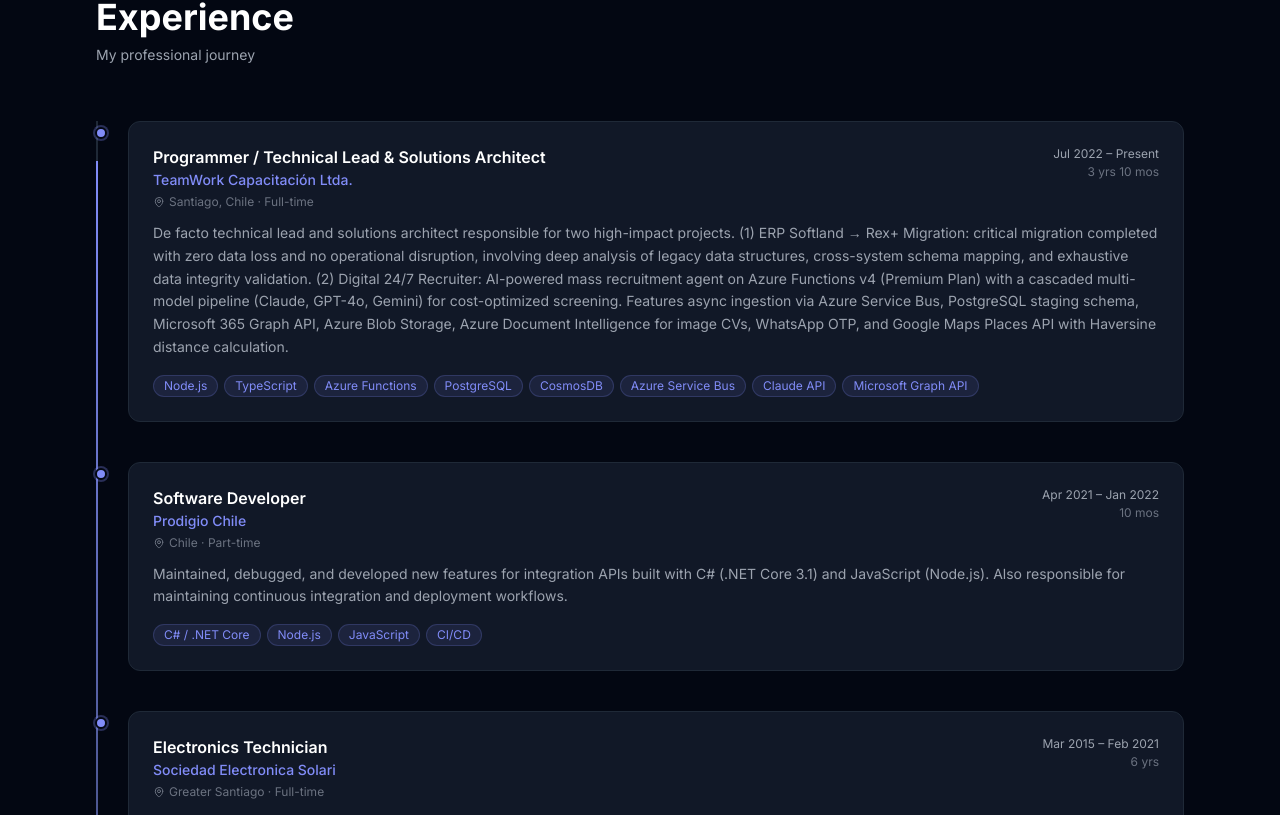
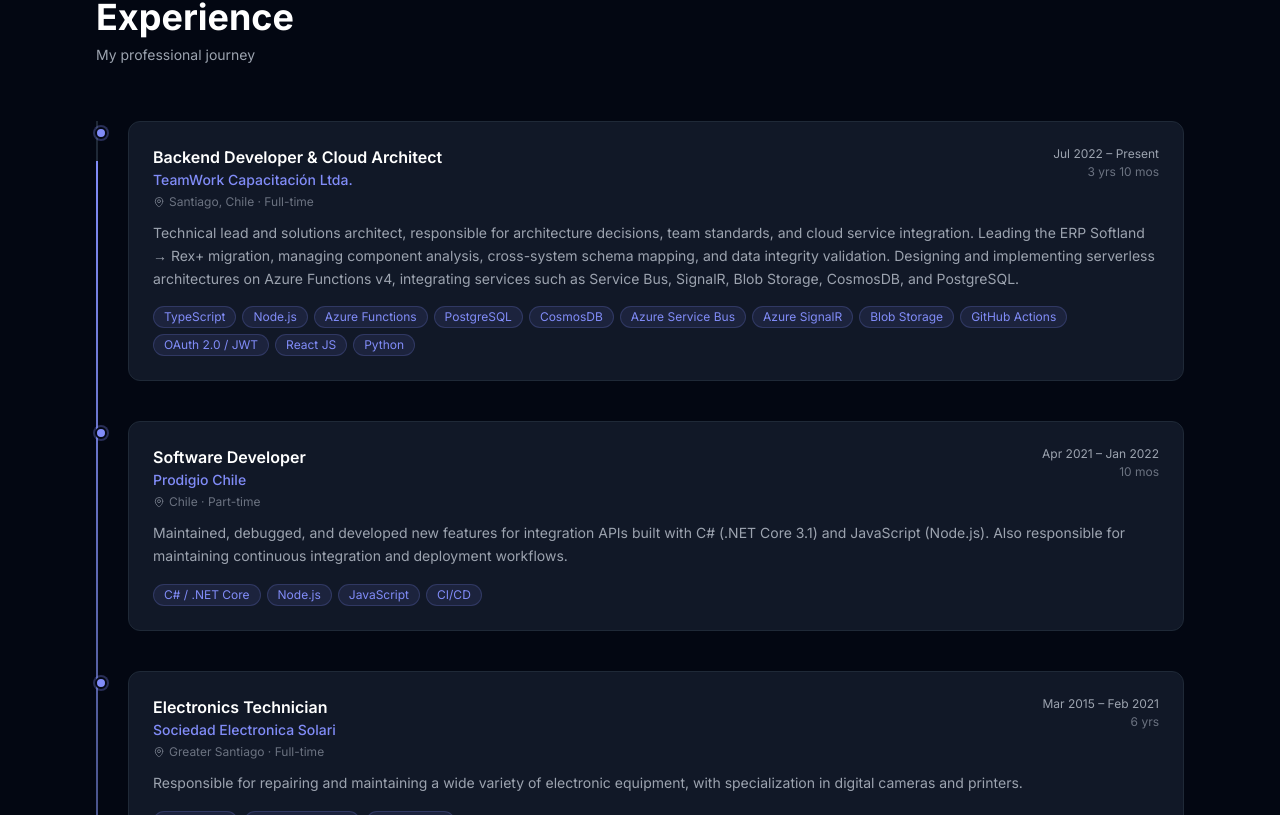
Before and after one commit to eNorese/portfolio, a Next.js app: page / in a window 1280 px wide. Shown: the part 1685-2500 px from the top of the page. Built offline with nearby package versions, Linux system fonts and the light colour scheme.

Commit message:
feat: update Projects component to support optional live and code links, enhance project item structure, and improve internationalization for job roles and project descriptions

```diff
--- a/src/i18n/en.json
+++ b/src/i18n/en.json
@@ -38,13 +38,13 @@
     "subtitle": "My professional journey",
     "jobs": [
       {
-        "role": "Programmer / Technical Lead & Solutions Architect",
+        "role": "Backend Developer & Cloud Architect",
         "company": "TeamWork Capacitación Ltda.",
         "period": "Jul 2022 – Present",
         "duration": "3 yrs 10 mos",
         "location": "Santiago, Chile · Full-time",
-        "description": "De facto technical lead and solutions architect responsible for two high-impact projects. (1) ERP Softland → Rex+ Migration: critical migration completed with zero data loss and no operational disruption, involving deep analysis of legacy data structures, cross-system schema mapping, and exhaustive data integrity validation. (2) Digital 24/7 Recruiter: AI-powered mass recruitment agent on Azure Functions v4 (Premium Plan) with a cascaded multi-model pipeline (Claude, GPT-4o, Gemini) for cost-optimized screening. Features async ingestion via Azure Service Bus, PostgreSQL staging schema, Microsoft 365 Graph API, Azure Blob Storage, Azure Document Intelligence for image CVs, WhatsApp OTP, and Google Maps Places API with Haversine distance calculation.",
-        "tags": ["Node.js", "TypeScript", "Azure Functions", "PostgreSQL", "CosmosDB", "Azure Service Bus", "Claude API", "Microsoft Graph API"]
+        "description": "Technical lead and solutions architect, responsible for architecture decisions, team standards, and cloud service integration. Leading the ERP Softland → Rex+ migration, managing component analysis, cross-system schema mapping, and data integrity validation. Designing and implementing serverless architectures on Azure Functions v4, integrating services such as Service Bus, SignalR, Blob Storage, CosmosDB, and PostgreSQL.",
+        "tags": ["TypeScript", "Node.js", "Azure Functions", "PostgreSQL", "CosmosDB", "Azure Service Bus", "Azure SignalR", "Blob Storage", "GitHub Actions", "OAuth 2.0 / JWT", "React JS", "Python"]
       },
       {
         "role": "Software Developer",
@@ -106,46 +106,50 @@
     "view_code": "Source Code",
     "items": [
       {
-        "title": "Digital 24/7 Recruiter",
-        "description": "AI-powered mass recruitment agent on Azure serverless. Cascaded multi-model pipeline (Claude, GPT-4o, Gemini) for cost-optimized screening, async ingestion via Azure Service Bus, WhatsApp OTP, Azure Document Intelligence for image CVs, and Haversine distance calculation. Built to scale to tens of thousands of applications during peak demand periods.",
-        "tags": ["TypeScript", "Azure Functions", "Claude API", "PostgreSQL", "Azure Service Bus", "Node.js"],
-        "live": "#",
-        "code": "#"
+        "title": "Relational Model",
+        "description": "Figma-like tool exclusively for visual documentation of relational database models. Allows designing schemas, defining relationships, and exporting structured documentation.",
+        "tags": ["TypeScript", "React", "Node.js"],
+        "code": "#",
+        "codeDisabled": true
       },
       {
-        "title": "ERP Migration: Softland → Rex+",
-        "description": "High-risk enterprise ERP migration completed with zero data loss and no operational disruption. Required deep analysis of legacy data structures, cross-system schema mapping, and exhaustive integrity validation across 5+ years of operational data.",
-        "tags": ["TypeScript", "Node.js", "SQL Server", "PostgreSQL", "Azure"],
-        "live": "#",
-        "code": "#"
+        "title": "EuforIA",
+        "description": "AI chat interface that integrates multiple language models (Claude, GPT-4o, Gemini) in a single platform. Allows switching between models and comparing responses in real time.",
+        "tags": ["TypeScript", "React", "Claude API", "GPT-4o", "Gemini"],
+        "code": "#",
+        "codeDisabled": true
       },
       {
-        "title": "TypeScript Password Library",
-        "description": "Static class library for password management: secure hashing, verification, random generation, and complexity evaluation. Designed as a drop-in module for Node.js backend services.",
-        "tags": ["TypeScript", "Node.js", "Security"],
-        "live": "#",
-        "code": "#"
+        "title": "Auth System",
+        "description": "Complete authentication and authorization system with OAuth 2.0, OIDC, refresh token management, session revocation, and Redis-based blacklist. Designed as a reusable module for Azure architectures.",
+        "tags": ["TypeScript", "Node.js", "Redis", "JWT", "OAuth 2.0"],
+        "code": "#",
+        "codeDisabled": true
       },
       {
-        "title": "PDF & Image Text Extractor",
-        "description": "REST API that extracts structured text from PDF and image files using Anthropic's Claude API. Built with Express.js and Multer for multipart file handling, enabling document processing workflows.",
-        "tags": ["Node.js", "Express.js", "TypeScript", "Claude API", "Multer"],
+        "title": "Azure Path",
+        "description": "Interactive study app for Microsoft Azure certification preparation. Organizes content by modules, includes practice questions, and tracks progress.",
+        "tags": ["TypeScript", "React", "Node.js", "Azure"],
         "live": "#",
-        "code": "#"
+        "liveDisabled": true,
+        "code": "#",
+        "codeDisabled": true
       },
       {
         "title": "Azure SignalR Real-time PoC",
         "description": "Proof of concept for scalable real-time messaging using Azure SignalR Service with Azure Functions. Demonstrates event-driven WebSocket communication patterns for distributed applications.",
         "tags": ["TypeScript", "Azure Functions", "Azure SignalR", "Node.js"],
         "live": "#",
-        "code": "#"
+        "liveDisabled": true,
+        "code": "#",
+        "codeDisabled": true
       },
       {
-        "title": "Chilean Job Market Scraper",
-        "description": "Python web scraper covering 6 major Chilean job portals (Bumeran, LinkedIn, Indeed, and others). Aggregates and normalizes job listings across portals for market intelligence and analysis.",
-        "tags": ["Python", "Web Scraping", "Data Analysis"],
-        "live": "#",
-        "code": "#"
+        "title": "TypeScript Backend Libraries",
+        "description": "Collection of utility libraries for Node.js: timezone adjustment in Azure serverless functions, Chilean RUT and phone validation/formatting, and a PostgreSQL query builder with injection vulnerability protection.",
+        "tags": ["TypeScript", "Node.js", "PostgreSQL", "Serverless", "Security"],
+        "code": "#",
+        "codeDisabled": true
       }
     ]
   },
--- a/src/i18n/es.json
+++ b/src/i18n/es.json
@@ -38,13 +38,13 @@
     "subtitle": "Mi trayectoria profesional",
     "jobs": [
       {
-        "role": "Programador / Líder Técnico & Arquitecto de Soluciones",
+        "role": "Backend Developer & Cloud Architect",
         "company": "TeamWork Capacitación Ltda.",
         "period": "jul. 2022 – actualidad",
         "duration": "3 años 10 meses",
         "location": "Santiago, Chile · Jornada completa",
-        "description": "Líder técnico y arquitecto de soluciones de facto, responsable de dos proyectos de alto impacto. (1) Migración ERP Softland → Rex+: migración crítica completada con cero pérdida de datos y sin interrupción operacional, que implicó análisis profundo de estructuras legacy, mapeo de esquemas entre sistemas y validación exhaustiva de integridad de datos. (2) Reclutador Digital 24/7: agente IA para reclutamiento masivo sobre Azure Functions v4 (Premium Plan) con pipeline multi-modelo en cascada (Claude, GPT-4o, Gemini) para screening optimizado en costos. Incluye ingesta asíncrona vía Azure Service Bus, esquema de staging en PostgreSQL, Microsoft 365 Graph API, Azure Blob Storage, Azure Document Intelligence para CVs en imagen, OTP por WhatsApp y Google Maps Places API con cálculo de distancia Haversine.",
-        "tags": ["Node.js", "TypeScript", "Azure Functions", "PostgreSQL", "CosmosDB", "Azure Service Bus", "Claude API", "Microsoft Graph API"]
+        "description": "Referente técnico y arquitecto de soluciones, responsable de decisiones de arquitectura, estándares del equipo e integración de servicios cloud. Lidero la migración ERP Softland → Rex+, gestionando análisis de componentes, mapeo de esquemas entre sistemas y validación de integridad de datos. Diseño e implemento arquitecturas serverless sobre Azure Functions v4, integrando servicios como Service Bus, SignalR, Blob Storage, CosmosDB y PostgreSQL.",
+        "tags": ["TypeScript", "Node.js", "Azure Functions", "PostgreSQL", "CosmosDB", "Azure Service Bus", "Azure SignalR", "Blob Storage", "GitHub Actions", "OAuth 2.0 / JWT", "React JS", "Python"]
       },
       {
         "role": "Software Developer",
@@ -106,46 +106,50 @@
     "view_code": "Código Fuente",
     "items": [
       {
-        "title": "Reclutador Digital 24/7",
-        "description": "Agente IA para reclutamiento masivo sobre arquitectura serverless en Azure. Pipeline multi-modelo en cascada (Claude, GPT-4o, Gemini) para screening optimizado en costos, ingesta asíncrona vía Azure Service Bus, OTP por WhatsApp, Azure Document Intelligence para CVs en imagen y cálculo de distancia Haversine. Diseñado para escalar a decenas de miles de postulaciones en períodos de alta demanda.",
-        "tags": ["TypeScript", "Azure Functions", "Claude API", "PostgreSQL", "Azure Service Bus", "Node.js"],
-        "live": "#",
-        "code": "#"
+        "title": "Relational Model",
+        "description": "Herramienta tipo Figma exclusiva para documentación visual de modelos de bases de datos relacionales. Permite diseñar esquemas, definir relaciones y exportar documentación estructurada.",
+        "tags": ["TypeScript", "React", "Node.js"],
+        "code": "#",
+        "codeDisabled": true
       },
       {
-        "title": "Migración ERP: Softland → Rex+",
-        "description": "Migración crítica de ERP empresarial completada con cero pérdida de datos y sin interrupción operacional. Requirió análisis profundo de estructuras legacy, mapeo de esquemas entre sistemas y validación exhaustiva de integridad a lo largo de más de 5 años de datos operacionales.",
-        "tags": ["TypeScript", "Node.js", "SQL Server", "PostgreSQL", "Azure"],
-        "live": "#",
-        "code": "#"
+        "title": "EuforIA",
+        "description": "Interfaz de chat con IA que integra múltiples modelos de lenguaje (Claude, GPT-4o, Gemini) en una sola plataforma. Permite alternar entre modelos y comparar respuestas en tiempo real.",
+        "tags": ["TypeScript", "React", "Claude API", "GPT-4o", "Gemini"],
+        "code": "#",
+        "codeDisabled": true
       },
       {
-        "title": "Librería TypeScript de Contraseñas",
-        "description": "Librería de clase estática para gestión de contraseñas: hashing seguro, verificación, generación aleatoria y evaluación de complejidad. Diseñada como módulo drop-in para servicios backend en Node.js.",
-        "tags": ["TypeScript", "Node.js", "Security"],
-        "live": "#",
-        "code": "#"
+        "title": "Auth System",
+        "description": "Sistema de autenticación y autorización completo con OAuth 2.0, OIDC, gestión de refresh tokens, revocación de sesiones y blacklist sobre Redis. Diseñado como módulo reutilizable para arquitecturas Azure.",
+        "tags": ["TypeScript", "Node.js", "Redis", "JWT", "OAuth 2.0"],
+        "code": "#",
+        "codeDisabled": true
       },
       {
-        "title": "Extractor de Texto PDF e Imagen",
-        "description": "API REST que extrae texto estructurado desde archivos PDF e imagen usando la API de Claude de Anthropic. Construida con Express.js y Multer para manejo de archivos multipart, habilitando flujos de procesamiento documental.",
-        "tags": ["Node.js", "Express.js", "TypeScript", "Claude API", "Multer"],
+        "title": "Azure Path",
+        "description": "Aplicación de estudio interactiva para preparación de certificaciones Microsoft Azure. Organiza contenido por módulos, incluye preguntas de práctica y seguimiento de progreso.",
+        "tags": ["TypeScript", "React", "Node.js", "Azure"],
         "live": "#",
-        "code": "#"
+        "liveDisabled": true,
+        "code": "#",
+        "codeDisabled": true
       },
       {
         "title": "PoC Tiempo Real con Azure SignalR",
         "description": "Prueba de concepto de mensajería en tiempo real escalable usando Azure SignalR Service con Azure Functions. Demuestra patrones de comunicación WebSocket orientada a eventos para aplicaciones distribuidas.",
         "tags": ["TypeScript", "Azure Functions", "Azure SignalR", "Node.js"],
         "live": "#",
-        "code": "#"
+        "liveDisabled": true,
+        "code": "#",
+        "codeDisabled": true
       },
       {
-        "title": "Scraper Mercado Laboral Chileno",
-        "description": "Web scraper en Python que cubre 6 grandes portales de empleo chilenos (Bumeran, LinkedIn, Indeed, entre otros). Agrega y normaliza ofertas laborales para análisis e inteligencia de mercado.",
-        "tags": ["Python", "Web Scraping", "Data Analysis"],
-        "live": "#",
-        "code": "#"
+        "title": "Librerías Backend TypeScript",
+        "description": "Colección de librerías utilitarias para Node.js: ajuste de zona horaria en funciones serverless Azure, validación y formateo de RUT y teléfonos chilenos, y query builder para PostgreSQL con protección contra vulnerabilidades de inyección.",
+        "tags": ["TypeScript", "Node.js", "PostgreSQL", "Serverless", "Security"],
+        "code": "#",
+        "codeDisabled": true
       }
     ]
   },
```
Also changed, not shown: src/components/Projects.tsx (+23 -4 lines).
